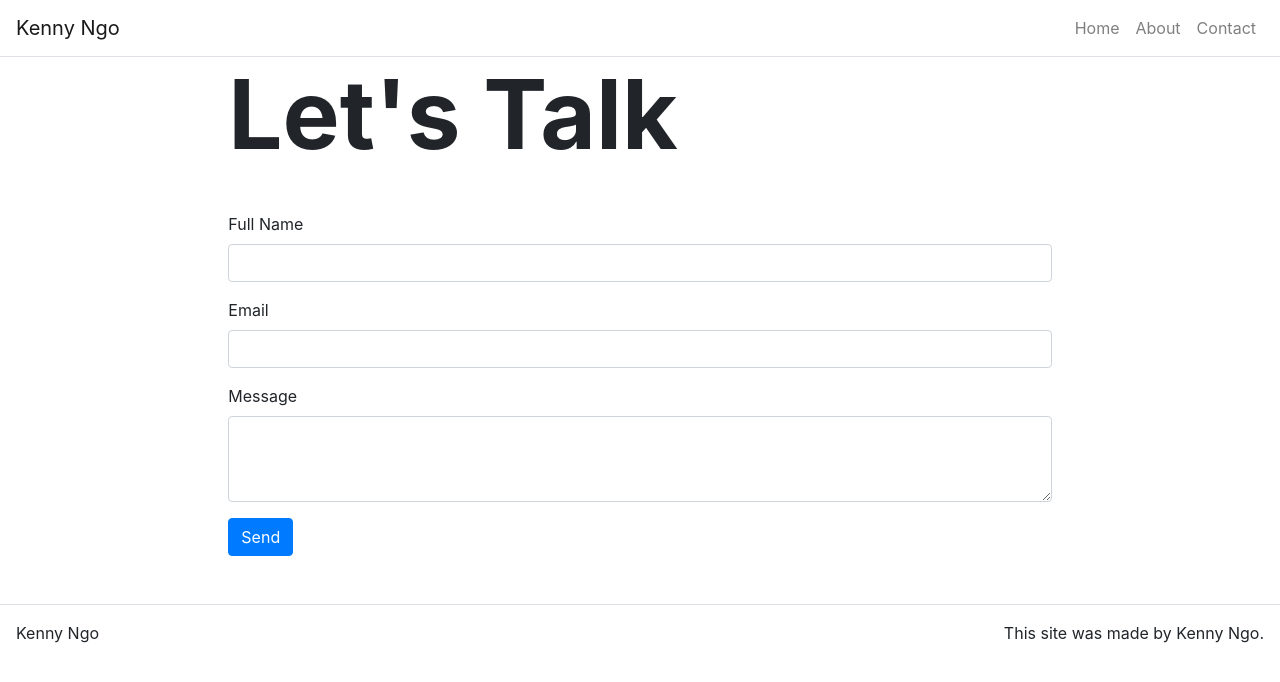
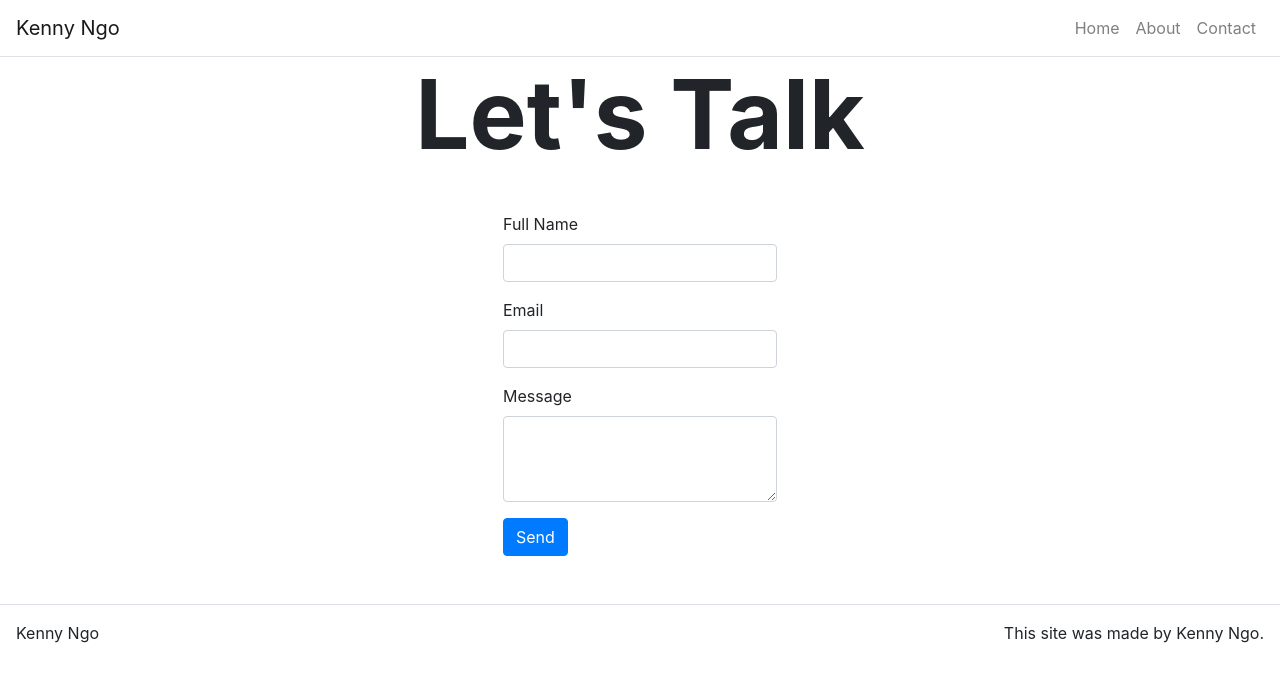
Before and after one commit to kennykngo/ReactPortfolio, a React (Create React App) app: page /contact in a window 1280 px wide. Shown: the top 682 px of the page. Built offline with nearby package versions, Linux system fonts and the light colour scheme.

Commit message:
changed AboutPage to center

```diff
--- a/src/App.js
+++ b/src/App.js
@@ -76,13 +76,19 @@ class App extends React.Component {
                 title={this.state.home.title}
                 subTitle={this.state.home.subTitle}
                 text={this.state.home.text}
+                className="text-center"
               />
             )}
           />
           <Route
             path="/about"
             exact
-            render={() => <AboutPage title={this.state.about.title} />}
+            render={() => (
+              <AboutPage
+                title={this.state.about.title}
+                className="text-center"
+              />
+            )}
           />
           <Route
             path="/contact"
--- a/src/components/Content.js
+++ b/src/components/Content.js
@@ -2,15 +2,16 @@ import React from "react";
 import Container from "react-bootstrap/esm/Container";
 import Row from "react-bootstrap/esm/Row";
 import Col from "react-bootstrap/esm/Col";
-import { Image } from "react-bootstrap";
 import "../assets/styles/Content.css";
 
 function Content(props) {
   return (
     <Container fluid={true}>
       <Row className="justify-content-center">
-        <Col md={8}>
-          {/* require is needed to display image */}
+        <Col
+          md={8}
+          className="justify-content-center d-flex align-items-center flex-column"
+        >
           {/* what ever you pass, it'll automatically pass components inside the structure */}
           {props.children}
         </Col>
--- a/src/components/Hero.js
+++ b/src/components/Hero.js
@@ -11,13 +11,19 @@ function Hero(props) {
         <Row className="justify-content-center">
           <Col md={8} sm={12}>
             {props.title && (
-              <h1 className="display-1 font-weight-bolder">{props.title}</h1>
+              <h1 className="display-1 font-weight-bolder text-center">
+                {props.title}
+              </h1>
             )}
             {props.subTitle && (
-              <h3 className="display-4 font-weight-light">{props.subTitle}</h3>
+              <h3 className="display-4 font-weight-light text-center">
+                {props.subTitle}
+              </h3>
             )}
             {props.text && (
-              <h3 className="lead font-weight-light">{props.text}</h3>
+              <h3 className="lead font-weight-light text-center">
+                {props.text}
+              </h3>
             )}
           </Col>
         </Row>
--- a/src/pages/AboutPage.js
+++ b/src/pages/AboutPage.js
@@ -9,13 +9,14 @@ function AboutPage(props) {
       <Hero title={props.title} />
 
       <Content>
-        {" "}
         <Image
-          src={require("../assets/images/KNgo_DES325_Poster.png")}
+          src={require("../assets/images/kenny_ngo_headshot.jpg")}
           alt="kenny-image"
           className="small-img"
+          fluid={true}
           rounded
-        />
+        />{" "}
+        <hr />
         <p>
           Hello, my name is Kenny! I'm a full stack developer specializing in
           UX. I plan to one day be great at coding and eventually become a
```
Also changed, not shown: src/assets/images/kenny_ngo_headshot.jpg (added).
